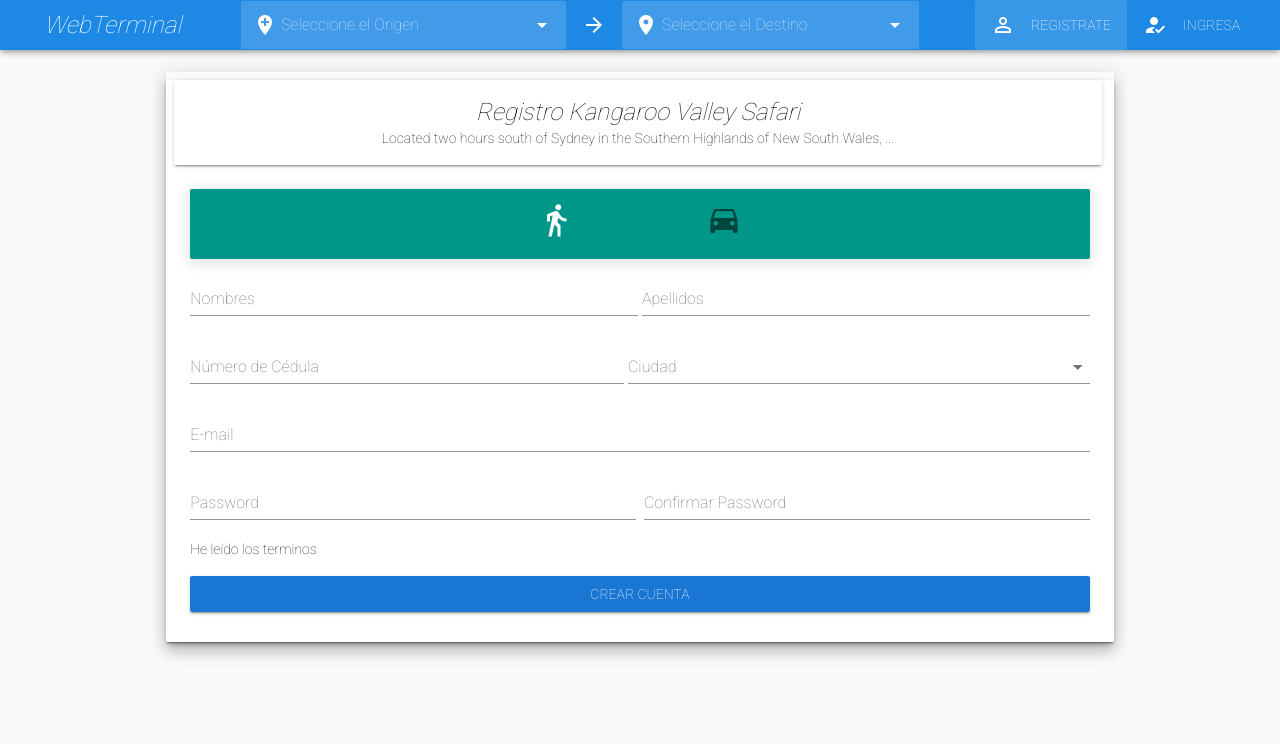
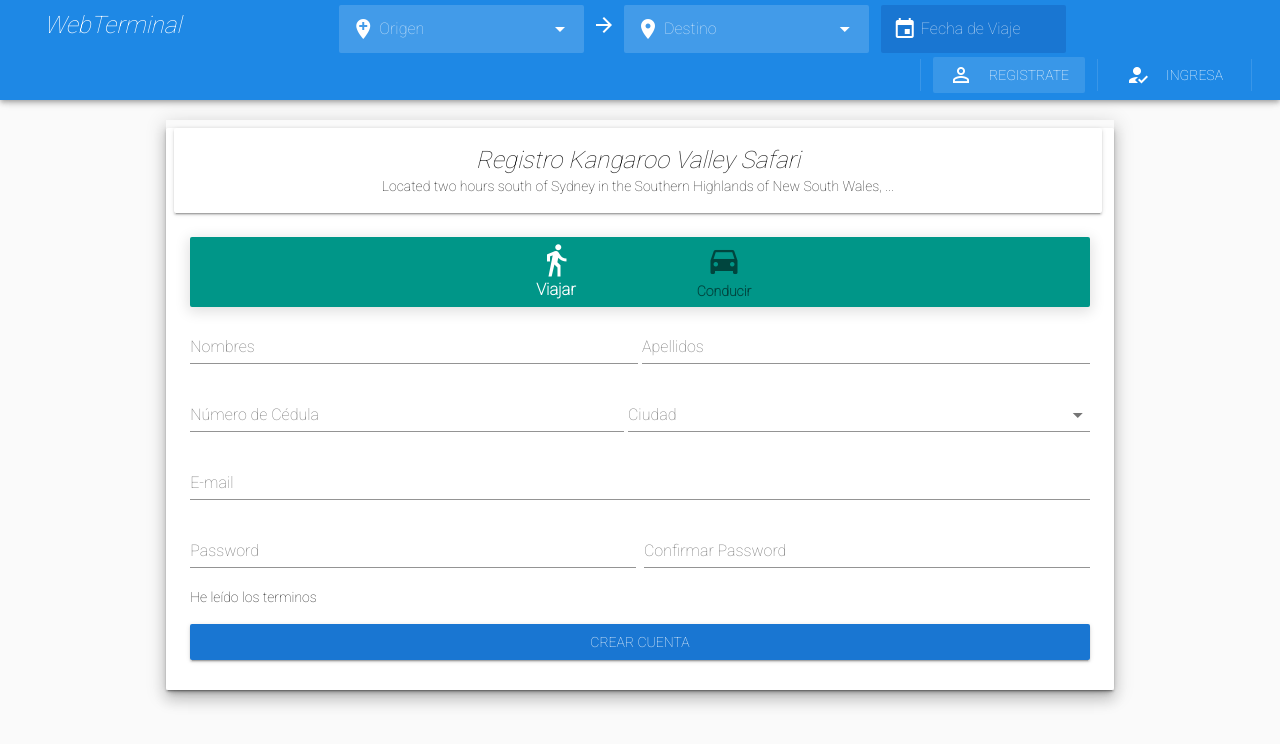
Before and after one commit to juanmeanho/terminal, a Vue app: page /registroUsuario in a window 1280 px wide. Shown: the top 744 px of the page. Built offline with nearby package versions, Linux system fonts and the light colour scheme.

Commit message:
Rediseño de Toolbar

```diff
--- a/src/components/uiElements/Toolbar.vue
+++ b/src/components/uiElements/Toolbar.vue
@@ -25,8 +25,8 @@
     </v-navigation-drawer>
     <!-- /VnavigationDrawer -->
     <!-- VToolbar Principal -->
-    <v-toolbar height="50%" dark color="blue darken-1" fixed >
-      <v-toolbar-side-icon class="hidden-lg-and-up"
+    <v-toolbar prominent height="50%" dark color="blue darken-1" fixed >
+      <v-toolbar-side-icon class="hidden-md-and-up"
       @click.stop="sideNav = !sideNav"
       >
      </v-toolbar-side-icon>
@@ -34,80 +34,104 @@
         <router-link
         to="/"
         style="cursor: pointer; text-decoration: none; color: white;"
-        class="flex headline font-weight-light font-italic mr-1">
+        class="flex headline font-weight-light font-italic mr-1 ">
           WebTerminal
        </router-link>
       </v-toolbar-title>
       <v-spacer></v-spacer>
       <template >
         <v-autocomplete
+            style="width:8%"
             :loading="loading"
             :items="items"
             :search-input.sync="searchOrigen"
             v-model="selectOrigen"
             cache-items
-            class="mx-3 hidden-sm-and-down"
+            class="mx-2 mt-2 hidden-sm-and-down"
             clearable
             flat
             hide-no-data
             hide-details
-            label="Seleccione el Origen"
+            label="Origen"
             solo-inverted
             prepend-inner-icon="add_location">
         </v-autocomplete>
         <v-icon class="hidden-sm-and-down">arrow_forward</v-icon>
         <v-autocomplete
+            style="width:8%"
             :loading="loading"
             :items="items"
             :search-input.sync="searchDestino"
             v-model="selectDestino"
             cache-items
-            class="mx-3 hidden-sm-and-down"
+            class="mx-2 mt-2 hidden-sm-and-down"
             flat
             hide-no-data
             hide-details
-            label="Seleccione el Destino"
+            label="Destino"
             solo-inverted
             prepend-inner-icon="place">
         </v-autocomplete>
       </template>
+      <v-layout row wrap class="hidden-sm-and-down">
+          <v-flex xs6>
+            <v-dialog
+              ref="dialog"
+              v-model="modal"
+              :return-value.sync="date"
+              lazy
+              full-width
+              width="290px">
+                <v-text-field
+                  hint="DD/MM/YYYY format"
+                  class="ml-1 mt-3"
+                  slot="activator"
+                  persistent-hint
+                  v-model="computedDateFormatted"
+                  background-color="primary"
+                  flat
+                  label="Fecha de Viaje"
+                  solo-inverted
+                  readonly
+                  prepend-inner-icon="event">
+                </v-text-field>
+                <v-date-picker v-model="date" scrollable>
                   <v-spacer></v-spacer>
-      <v-toolbar-items  class="hidden-md-and-down">
-          <v-btn v-if="!userIsAuthenticated" v-for="(item, index) in menuItems" :key="index" flat :to="item.link" >
+                    <v-btn flat color="primary" @click="modal = false">Cancel</v-btn>
+                    <v-btn flat color="primary" @click="$refs.dialog.save(date)">OK</v-btn>
+                </v-date-picker>
+            </v-dialog>
+          </v-flex>
+        </v-layout>
+
+      <v-tabs class="hidden-sm-and-down"
+      :slot="toolbarExtended"
+      color="transparent"
+      slider-color="blue-grey"
+      >
+
+      <v-spacer></v-spacer>
+      <v-divider class="mx-1" inset vertical></v-divider>
+      <template v-for="(item, index) in menuItems">
+        <v-btn  :key="index" :to="item.link" flat  >
           <v-icon left>{{item.icon}}</v-icon> {{item.title}}
         </v-btn>
-
-          <v-menu offset-y v-if="userIsAuthenticated" >
-            <v-btn
-              slot="activator"
-              flat>
-              <v-icon left>perm_identity</v-icon>
-                Usuario
-              <v-icon >arrow_drop_down</v-icon>
+        <v-divider :key="index" class="mx-1" inset vertical></v-divider>
+      </template>
+      <v-btn  v-if="userIsAuthenticated" @click="onLogout" flat >
+          <v-icon left>exit_to_app</v-icon> Salir
       </v-btn>
 
-            <v-list>
-              <v-list-tile
-                v-for="(item, index) in menuItems"
-                :key="index"
-                :to="item.link">
-                <v-icon>{{item.icon}}</v-icon>
-                <v-list-tile-title>&nbsp;&nbsp;{{ item.title }}</v-list-tile-title>
-              </v-list-tile>
-              <v-divider></v-divider>
-              <v-list-tile v-if="userIsAuthenticated" @click="onLogout">
-                <v-icon left>exit_to_app</v-icon>&nbsp;&nbsp;Salir
-              </v-list-tile>
-            </v-list>
-          </v-menu>
-
-      </v-toolbar-items>
+    </v-tabs>
     </v-toolbar>
     <!-- VToolbar Principal -->
     <!-- Mini ToolBar para cuadros de busqueda en Sm devices -->
-      <v-toolbar  color="transparent" height="180%" class="hidden-md-and-up" card prominent >
-        <v-card width="100%" class="mt-5 hidden-md-and-up" dark color="blue darken-1" >
+
+      <v-toolbar  color="transparent" height="100%" class="hidden-md-and-up mt-5 mb-5" card prominent >
+        <v-container>
+        <v-card width="100%" class="hidden-md-and-up" dark color="blue darken-1" >
           <v-layout class="mb-1" >
+            <v-flex>
               <v-autocomplete
                 :loading="loading"
                 :items="items"
@@ -123,9 +147,11 @@
                 solo-inverted
                 prepend-inner-icon="add_location">
               </v-autocomplete>
+            </v-flex>
           </v-layout>
           <v-divider></v-divider>
           <v-layout class="mt-1">
+            <v-flex>
               <v-autocomplete
                 :loading="loading"
                 :items="items"
@@ -140,21 +166,60 @@
                 solo-inverted
                 prepend-inner-icon="place">
               </v-autocomplete>
+            </v-flex>
           </v-layout>
+          <v-divider></v-divider>
+          <v-layout class="mt-1">
+            <v-flex>
+              <v-dialog
+              ref="dialog"
+              v-model="modal"
+              :return-value.sync="date"
+              lazy
+              full-width
+              width="290px">
+                <v-text-field
+                  hint="DD/MM/YYYY format"
+                  class="mx-2"
+                  slot="activator"
+                  persistent-hint
+                  v-model="computedDateFormatted"
+                  background-color="primary"
+                  flat
+                  label="Fecha de Viaje"
+                  solo-inverted
+                  readonly
+                  prepend-inner-icon="event">
+                </v-text-field>
+                <v-date-picker v-model="date" scrollable>
+                  <v-spacer></v-spacer>
+                    <v-btn flat color="primary" @click="modal = false">Cancel</v-btn>
+                    <v-btn flat color="primary" @click="$refs.dialog.save(date)">OK</v-btn>
+                </v-date-picker>
+            </v-dialog>
+            </v-flex>
+          </v-layout>
+
         </v-card>
+        </v-container>
       </v-toolbar>
+
         <!-- /Mini ToolBar para cuadros de busqueda en Sm devices -->
   </div>
 </template>
 
 
 <script>
+
   export default {
     data () {
       return {
         sideNav: false,
         loading: false,
         items: [],
+        date: null,
+        dateFormatted: null,
+        modal: false,
         searchOrigen: null,
         searchDestino: null,
         selectOrigen: null,
@@ -175,6 +240,15 @@
       }
     },
     computed:{
+      toolbarExtended () {
+      switch (this.$vuetify.breakpoint.name) {
+        case 'xs': return 'false'
+        case 'sm': return 'false'
+        case 'md': return 'extension'
+        case 'lg': return 'extension'
+        case 'xl': return 'extension'
+      }
+    },
       menuItems(){
         let menuItems = [
           { icon: 'perm_identity', title: 'Registrate', link: '/registroUsuario'},
@@ -183,13 +257,16 @@
         if(this.userIsAuthenticated)
           menuItems = [
             { icon: 'perm_identity', title: 'Perfil', link: '/perfil'},
-            { icon: 'how_to_reg', title: 'Dashboard', link: '/dashboard'}
+            { icon: 'how_to_reg', title: 'Dashboard', link: '/dashboard'},
           ]
         return menuItems
       },
       userIsAuthenticated(){
         return this.$store.getters.user !== null &&
                 this.$store.getters.user !== undefined
+      },
+      computedDateFormatted () {
+        return this.formatDate(this.date)
       }
     },
     watch: {
@@ -198,6 +275,9 @@
       },
       searchDestino (val) {
         val && val !== this.selectDestino && this.querySelections(val)
+      },
+      date (val) {
+        this.dateFormatted = this.formatDate(this.date)
       }
     },
     methods: {
@@ -213,6 +293,18 @@
       },
       onLogout(){
         this.$store.dispatch('logout')
+      },
+      formatDate (date) {
+        if (!date) return null
+
+        const [year, month, day] = date.split('-')
+        return `${day}/${month}/${year}`
+      },
+      parseDate (date) {
+        if (!date) return null
+
+        const [month, day, year] = date.split('/')
+        return `${year}-${month.padStart(2, '0')}-${day.padStart(2, '0')}`
       }
     }
   };
--- a/src/components/usuario/InicioUsuario.vue
+++ b/src/components/usuario/InicioUsuario.vue
@@ -1,6 +1,6 @@
 <template>
     <v-container>
-        <v-layout >
+        <v-layout :class="mtInicioUsuario">
             <v-flex xs12 md10 offset-ms1 offset-md1 elevation-10 lg10 offset-lg1>
                 <!-- Vcard Principal registro Usuario -->
                 <v-card>
@@ -133,6 +133,15 @@
       }
     },
     computed: {
+        mtInicioUsuario () {
+            switch (this.$vuetify.breakpoint.name) {
+              case 'xs': return 'mt-0'
+              case 'sm': return 'mt-0'
+              case 'md': return 'mt-5'
+              case 'lg': return 'mt-5'
+              case 'xl': return 'mt-5'
+            }
+        },
         //validaciones del formulario
       emailErrors () {
         const errors = []
--- a/src/components/usuario/RegistroUsuario.vue
+++ b/src/components/usuario/RegistroUsuario.vue
@@ -1,6 +1,6 @@
 <template>
     <v-container>
-        <v-layout >
+        <v-layout :class="mtRegistroUsuario">
             <v-flex xs12 md10 offset-ms1 offset-md1 elevation-10 lg10 offset-lg1>
                 <!-- Vcard Principal registro Usuario -->
                 <v-card>
@@ -31,12 +31,12 @@
                                         :color="color"
                                         :value="true">
                                             <v-btn dark>
-                                                <span v-show="false"><h3>Viajar</h3></span>
+                                                <span v-show="true"><h3>Viajar</h3></span>
                                                 <v-icon large>directions_walk</v-icon>
                                             </v-btn>
 
                                             <v-btn dark>
-                                                <span v-show="false"><h3>Conducir</h3></span>
+                                                <span v-show="true"><h3>Conducir</h3></span>
                                                 <v-icon large>time_to_leave</v-icon>
                                             </v-btn>
                                     </v-bottom-nav>
@@ -232,6 +232,15 @@
       }
     },
     computed: {
+        mtRegistroUsuario () {
+            switch (this.$vuetify.breakpoint.name) {
+              case 'xs': return 'mt-0'
+              case 'sm': return 'mt-0'
+              case 'md': return 'mt-5'
+              case 'lg': return 'mt-5'
+              case 'xl': return 'mt-5'
+            }
+        },
         color () {
             switch (this.bottomNav) {
                 case 0: return 'teal'
```
Also changed, not shown: src/components/servicio/CardServicio.vue (+11 -2 lines). Lines whose indentation alone changed are shown as unchanged.
